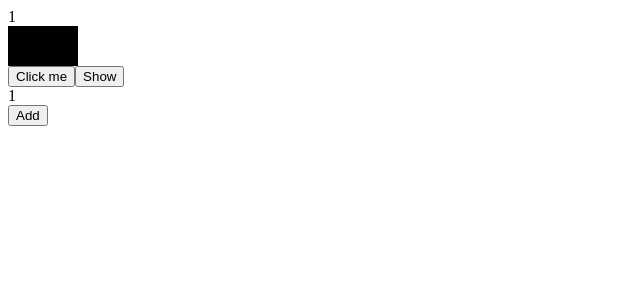
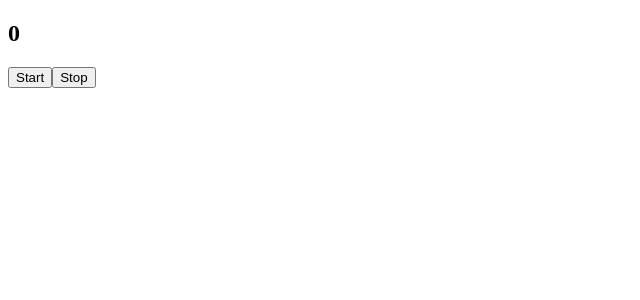
Before and after one commit to tranvid25/LearnReactjs, a React (Vite) app in the folder react-project/: page / in a window 1280 px wide. Shown: the top 300 px of the page, without its empty margins (0-640 px from the left). Built offline with nearby package versions, Linux system fonts and the light colour scheme.

Commit message:
vd_useRef

```diff
--- a/react-project/src/App.jsx
+++ b/react-project/src/App.jsx
@@ -1,4 +1,4 @@
-import React, { useEffect, useState } from "react";
+import React, { useEffect, useRef, useState } from "react";
 import Product from "./components/Product";
 import Category from "./components/category";
 import Not_Category from "./components/Not_Category";
@@ -7,37 +7,24 @@ import Content from "./components/Content";
 import Timer from "./components/Timer";
 
 function App() {
-const[count,setCount]=useState(1);
-const[post,setPost]=useState([]);
-const[color,setColor]=useState("");
-const[show,setShow]=useState(false);
-// useEffect(()=>{
-//   fetch("http::")
-//   .then((response) =>response.json())
-//   .then((json)=>setPost(json));
-// });
-useEffect(()=>{
- if(count%2==0){
-  setColor("red");
- }else{
-  setColor("black")
- }
-},[count]);
+const [count,setCount]=useState(0);
+const timerId=useRef();
+const handleStart=()=>{
+ timerId.current= setInterval(()=>{
+    setCount((prev)=>prev+1);
+  },1000);
+}
+const handleStop=()=>{
+  clearInterval(timerId.current);
+};
 return (
    <div>
-    <div>{count}</div>
-    <div style={{background:color,
-      width:"70px",
-      height:"40px"
-    }}>
-
-    </div>
-   <button onClick={()=>setCount(count+1)}>Click me</button>
-   <button onClick={()=>setShow(!show)}>Show</button>
-   {show&&<Timer/>}
-   <Content/>
+   <h2>{count}</h2>
+    <button onClick={handleStart}>Start</button>
+    <button onClick={handleStop}>Stop</button>
    </div>
   );
 }
 
 export default App;
+//render là hiển thị giao diện ra màn hình
--- a/react-project/src/components/Content.jsx
+++ b/react-project/src/components/Content.jsx
@@ -7,6 +7,8 @@ export default function Content(){
             setCount(0);
         }
     },[count]);
+    // ví dụ như layout effect khi chạy xong nó sẽ thực thi xong rồi ms hiển thị ra màn hình
+    // còn efect sẽ thực thi ra màn hình
     //dùng để chạy đoạn code sau khi component
     // nếu count thay đổi tới một điều kiện nhất định thì useEffect sẽ thực thi để cập nhật
     const handleIncrease=(()=>{
```
Also changed, not shown: react-project/UseEffect.txt.
